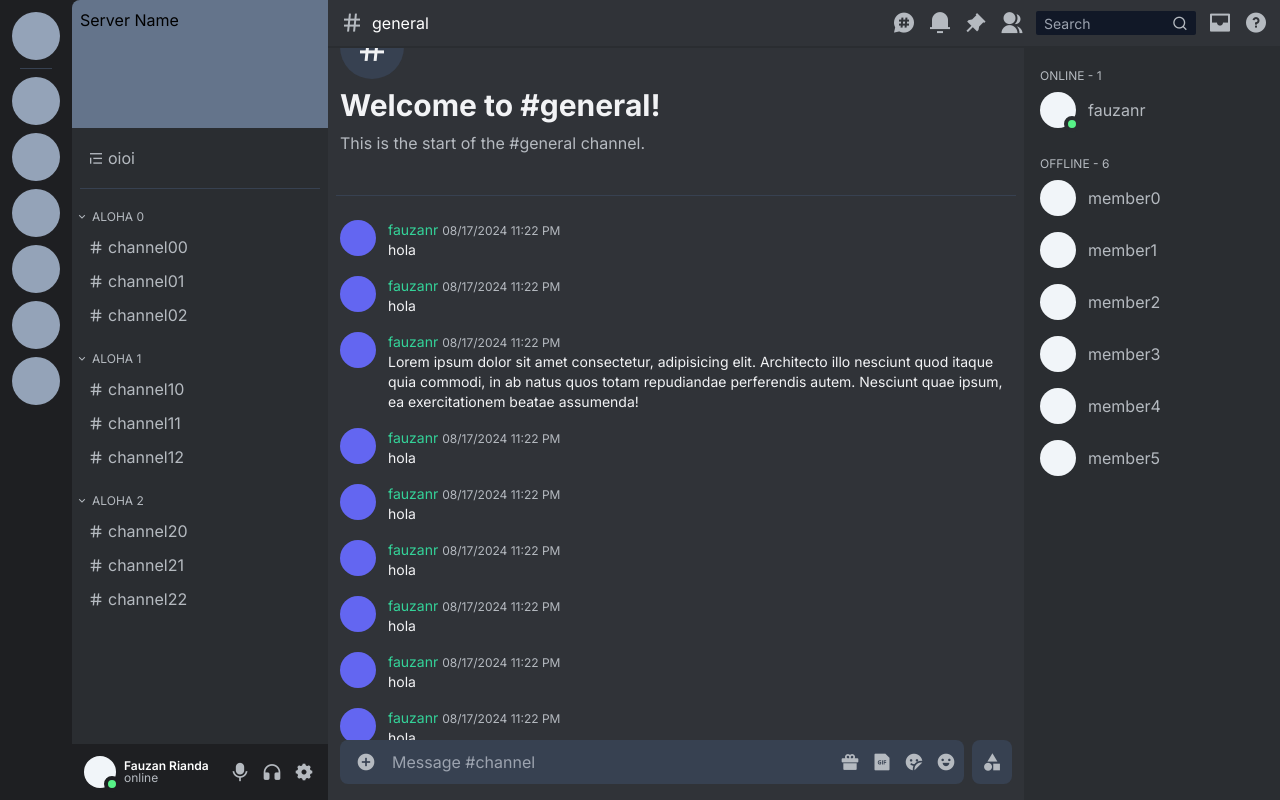
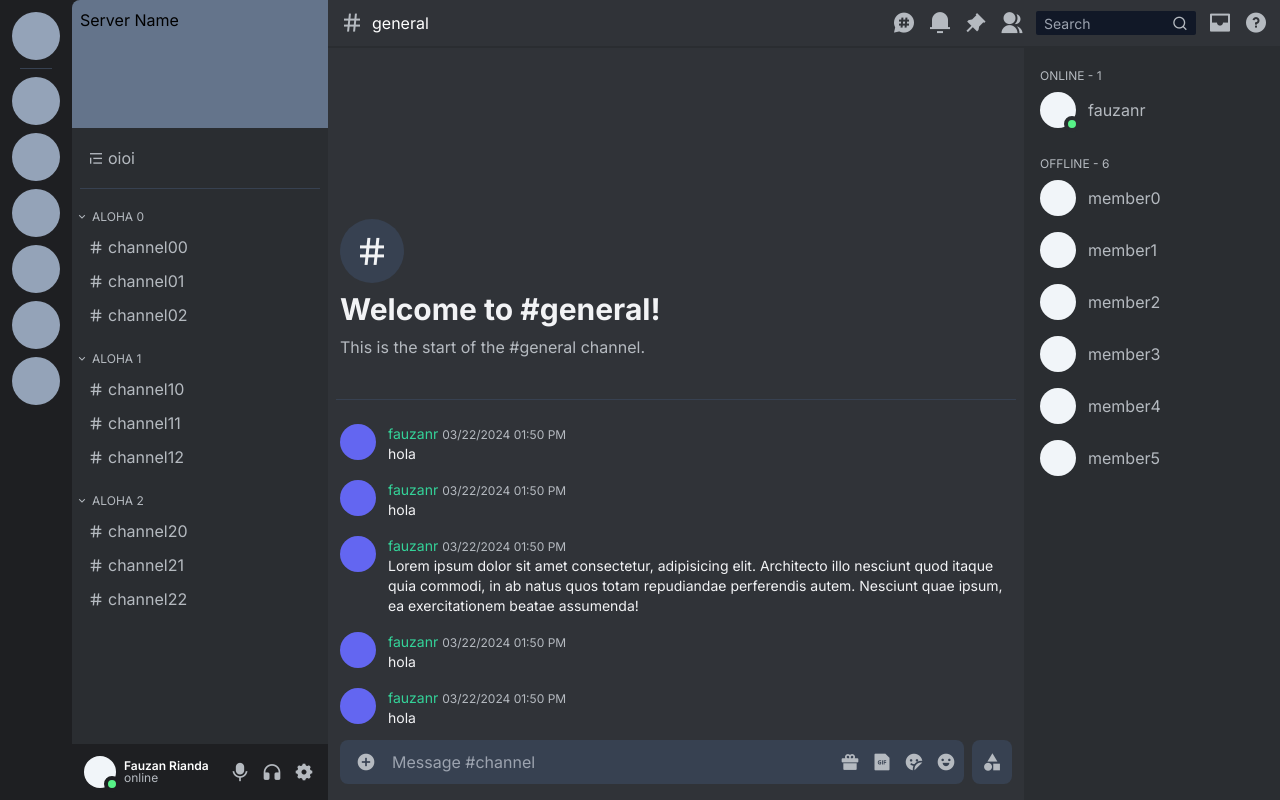
Before and after one commit to fauzanr/fauzanr.github.io, a Next.js app: page / in a window 1280 px wide. Built offline with nearby package versions, Linux system fonts and the light colour scheme.

Commit message:
zustand, chat store, send message

```diff
--- a/components/MainContent/ChannelRoom/ChatRoom/Chat/index.tsx
+++ b/components/MainContent/ChannelRoom/ChatRoom/Chat/index.tsx
@@ -1,16 +1,27 @@
-import { FCC } from "@/data/types";
+import { Chat as ChatType } from "@/data/types";
+import { cn } from "@/lib/utils";
+import { format } from "date-fns";
 import React from "react";
 
-const Chat: FCC = ({ children }) => {
+const Chat = ({ chat }: { chat: ChatType }) => {
+  const { username, timestamp, message, isAdmin } = chat;
+  const date = timestamp ? format(timestamp, "MM/dd/yyyy hh:mm a") : "";
   return (
     <div className="flex w-full gap-3 px-3 py-1 mb-2 hover:backdrop-brightness-90">
       <div className="flex-none rounded-full w-9 h-9 bg-indigo-500"></div>
       <div className="flex flex-col flex-auto">
         <div className="flex items-baseline gap-1">
-          <span className="text-sm text-emerald-400">fauzanr</span>
-          <span className="text-xs text-wh2">08/17/2024 11:22 PM</span>
+          <span
+            className={cn("text-sm", {
+              "text-emerald-400": isAdmin,
+              "text-white": !isAdmin,
+            })}
+          >
+            {username}
+          </span>
+          <span className="text-xs text-wh2">{date}</span>
         </div>
-        <div className="text-wh1 text-sm">{children}</div>
+        <div className="text-wh1 text-sm">{message}</div>
       </div>
     </div>
   );
--- a/components/MainContent/ChannelRoom/ChatRoom/index.tsx
+++ b/components/MainContent/ChannelRoom/ChatRoom/index.tsx
@@ -3,6 +3,7 @@
 import React, { useEffect, useRef, useState } from "react";
 import Chat from "./Chat";
 import { cn } from "@/lib/utils";
+import { useChatStore } from "@/data/store";
 
 const Welcome = () => (
   <div className="flex flex-col gap-2 px-3 my-10">
@@ -15,13 +16,14 @@ const Welcome = () => (
 );
 
 const ChatRoom = () => {
+  const chats = useChatStore((state) => state.chats);
   const scrollRef = useRef<HTMLDivElement>(null);
   const [showContent, setShowContent] = useState(false);
 
   useEffect(() => {
-    scrollRef.current?.scrollTo({ top: 100000 });
+    scrollRef.current?.scrollTo({ top: scrollRef.current?.scrollHeight });
     setShowContent(true);
-  }, []);
+  }, [chats]);
 
   return (
     <div className="bg-bg3 h-full">
@@ -34,20 +36,9 @@ const ChatRoom = () => {
         <span className="mt-auto"></span>
         <Welcome />
         <hr className="border-gray-700 mx-2 mb-5" />
-        <Chat>hola</Chat>
-        <Chat>hola</Chat>
-        <Chat>
-          Lorem ipsum dolor sit amet consectetur, adipisicing elit. Architecto
-          illo nesciunt quod itaque quia commodi, in ab natus quos totam
-          repudiandae perferendis autem. Nesciunt quae ipsum, ea exercitationem
-          beatae assumenda!
-        </Chat>
-        <Chat>hola</Chat>
-        <Chat>hola</Chat>
-        <Chat>hola</Chat>
-        <Chat>hola</Chat>
-        <Chat>hola</Chat>
-        <Chat>hola</Chat>
+        {chats.map((chat) => (
+          <Chat chat={chat} />
+        ))}
       </div>
     </div>
   );
--- a/components/MainContent/ChannelRoom/Chatbox/index.tsx
+++ b/components/MainContent/ChannelRoom/Chatbox/index.tsx
@@ -1,5 +1,25 @@
+"use client";
+
 import Clickable from "@/components/Clickable";
+import { useChatStore } from "@/data/store";
 import React from "react";
+
+const ChatInput = () => {
+  const sendMessage = useChatStore((state) => state.sendMessage);
+  return (
+    <input
+      placeholder="Message #channel"
+      className="outline-none resize-none min-w-0 w-full no-scrollbar text-wh1 bg-gray-700"
+      onKeyUp={(e) => {
+        const message = e.currentTarget.value?.trim();
+        if (e.key === "Enter" && message) {
+          sendMessage(message);
+          e.currentTarget.value = "";
+        }
+      }}
+    />
+  );
+};
 
 const Chatbox = () => {
   return (
@@ -8,10 +28,7 @@ const Chatbox = () => {
         <Clickable noBG className="flex-none flex justify-center py-2 px-4">
           <i className="ri-add-circle-fill text-xl"></i>
         </Clickable>
-        <input
-          placeholder="Message #channel"
-          className="outline-none resize-none min-w-0 w-full no-scrollbar text-wh1 bg-gray-700"
-        />
+        <ChatInput />
         <div className="flex gap-3 p-2">
           <Clickable noBG className="flex-none">
             <i className="ri-gift-2-fill text-xl"></i>
--- a/data/mock.ts
+++ b/data/mock.ts
@@ -1,5 +1,5 @@
 import { genID } from "@/lib/utils";
-import { Channel, ChannelCategory, Server } from "./types";
+import { Channel, ChannelCategory, Chat, Server } from "./types";
 
 export const currentServerId = "5ac42f35-6258-48bf-ab07-5ab860208955";
 
@@ -187,3 +187,47 @@ export const channels: Channel[] = [
     type: "voice",
   },
 ];
+
+export const mockChats: Chat[] = [
+  {
+    id: genID(),
+    username: "fauzanr",
+    channelId: 0,
+    timestamp: new Date(),
+    isAdmin: true,
+    message: "hola",
+  },
+  {
+    id: genID(),
+    username: "fauzanr",
+    channelId: 0,
+    timestamp: new Date(),
+    isAdmin: true,
+    message: "hola",
+  },
+  {
+    id: genID(),
+    username: "fauzanr",
+    channelId: 0,
+    timestamp: new Date(),
+    isAdmin: true,
+    message:
+      "Lorem ipsum dolor sit amet consectetur, adipisicing elit. Architecto illo nesciunt quod itaque quia commodi, in ab natus quos totam repudiandae perferendis autem. Nesciunt quae ipsum, ea exercitationem beatae assumenda!",
+  },
+  {
+    id: genID(),
+    username: "fauzanr",
+    channelId: 0,
+    timestamp: new Date(),
+    isAdmin: true,
+    message: "hola",
+  },
+  {
+    id: genID(),
+    username: "fauzanr",
+    channelId: 0,
+    timestamp: new Date(),
+    isAdmin: true,
+    message: "hola",
+  },
+];
--- /dev/null
+++ b/data/store.ts
@@ -0,0 +1,24 @@
+import { genID } from "@/lib/utils";
+import { create } from "zustand";
+import { Chat } from "./types";
+import { mockChats } from "./mock";
+
+interface ChatState {
+  chats: Chat[];
+  sendMessage: (m: string) => void;
+}
+
+export const useChatStore = create<ChatState>((set) => ({
+  chats: mockChats,
+  sendMessage: (m: string) => {
+    const newChat: Chat = {
+      id: genID(),
+      username: "guest🎖️",
+      channelId: 0,
+      timestamp: new Date(),
+      isAdmin: false,
+      message: m,
+    };
+    set((state) => ({ chats: [...state.chats, newChat] }));
+  },
+}));
--- a/data/types.ts
+++ b/data/types.ts
@@ -24,9 +24,9 @@ export interface Channel {
 export interface Chat {
   id: string;
   username: string;
-  userprofile?: string;
   message: string;
   channelId: Channel["id"];
+  isAdmin?: boolean;
   timestamp: Date;
 }
 
--- a/package.json
+++ b/package.json
@@ -11,12 +11,14 @@
   "dependencies": {
     "class-variance-authority": "^0.7.0",
     "clsx": "^2.1.0",
+    "date-fns": "^4.1.0",
     "lucide-react": "^0.323.0",
     "next": "14.1.0",
     "react": "^18",
     "react-dom": "^18",
     "tailwind-merge": "^2.2.1",
-    "tailwindcss-animate": "^1.0.7"
+    "tailwindcss-animate": "^1.0.7",
+    "zustand": "^5.0.0-rc.2"
   },
   "devDependencies": {
     "@types/node": "^20",
```
Also changed, not shown: 1 other file (tests, documents, lock files or other folders).
